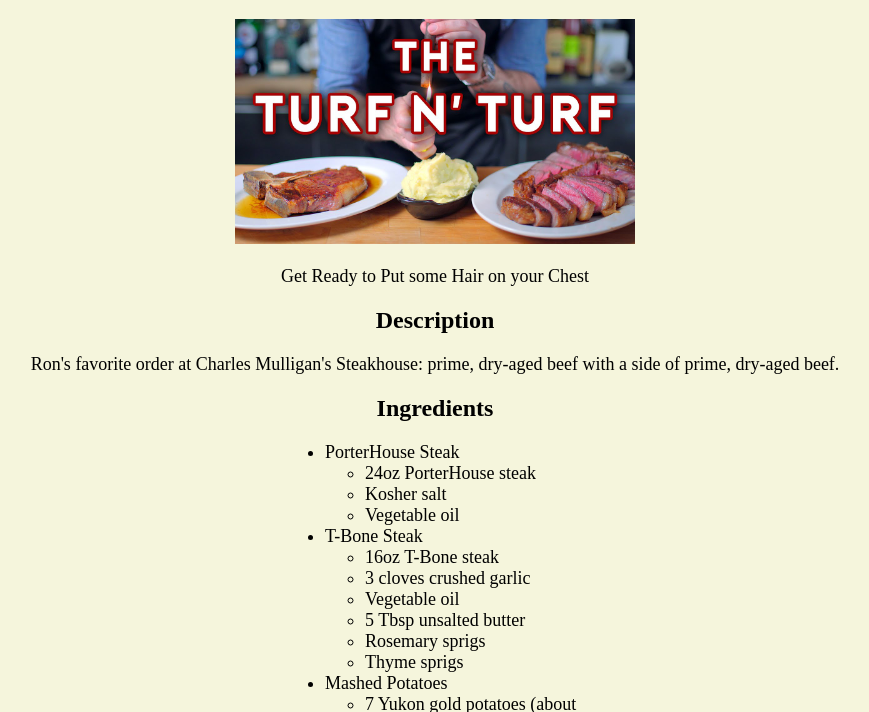
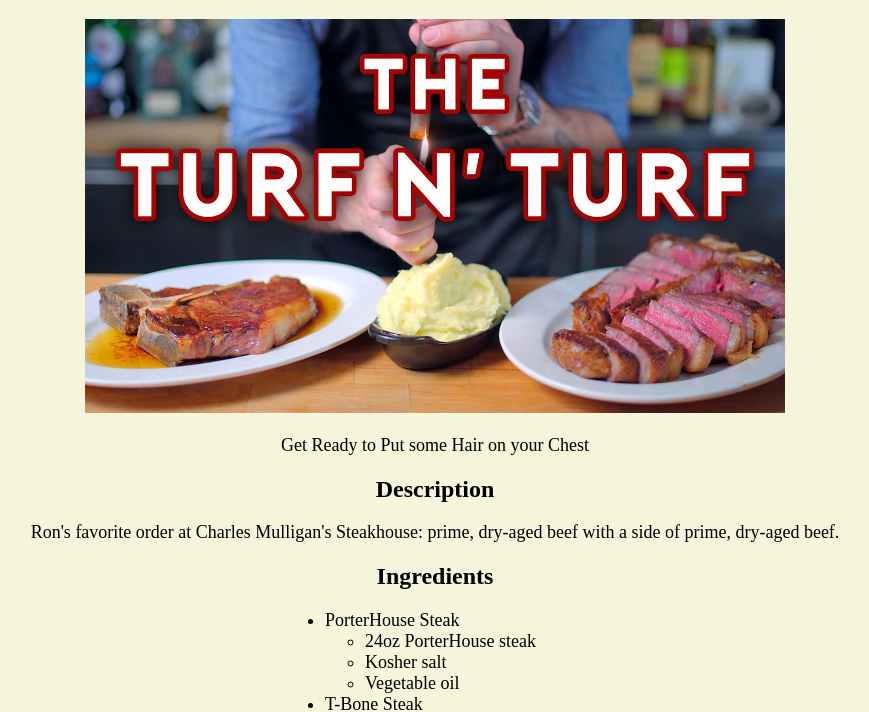
Before and after one commit to blueork/odin-recipes, a plain HTML site: page recipes/turf-n-turf.html in a window 1280 px wide. Shown: the part 61-773 px from the top of the page, without its empty margins (205-1074 px from the left). Drawn offline with Linux system fonts and the light colour scheme.

Commit message:
Set Image Dimensions using relevant rule

```diff
--- a/recipes/style.css
+++ b/recipes/style.css
@@ -11,9 +11,9 @@
 li{
   text-align: left;
 }
-.turf{
+.imageContainer{
   height: auto;
-  width: 400px;
+  width: 700px;
 }
 p, li{
   font-size: large;
--- a/recipes/turf-n-turf.html
+++ b/recipes/turf-n-turf.html
@@ -7,7 +7,7 @@
   </head>
   <body>
     <h1>The Turf N' Turf</h1>
-    <img class="turf" src="../images/turf-n-turf3.jpeg" alt="Ron Swanson eating Turf N' Turf">
+    <img class="imageContainer" src="../images/turf-n-turf3.jpeg" alt="Ron Swanson eating Turf N' Turf">
     <p>Get Ready to Put some Hair on your Chest</p>
     <h2>Description</h2>
     <p>Ron's favorite order at Charles Mulligan's Steakhouse:
```
Also changed, not shown: recipes/meat-tornado.html (+2 -1 lines), recipes/paunch-burger.html (+2 -1 lines).
